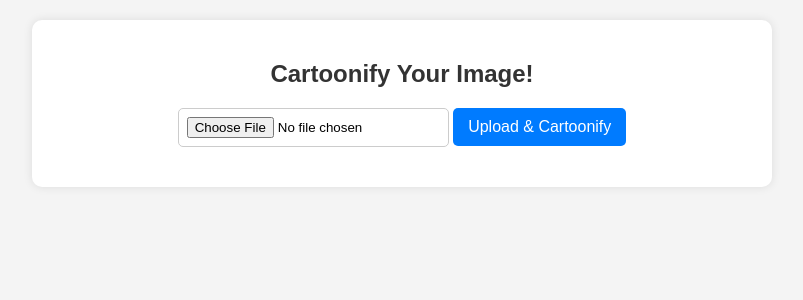
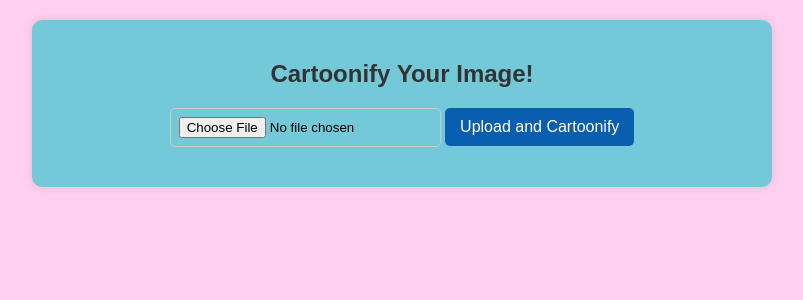
Before and after one commit to Sameeksha-D/cartoonify-, a Flask app: page / in a window 1280 px wide. Shown: the top 300 px of the page, without its empty margins (238-1041 px from the left). Run offline with Flask 3, Linux system fonts and the light colour scheme.

Commit message:
cartoonify project

```diff
--- a/templates/index.html
+++ b/templates/index.html
@@ -8,7 +8,7 @@
         body {
             font-family: Arial, sans-serif;
             text-align: center;
-            background-color: #f4f4f4;
+            background-color:#FFCFEF;
             margin: 0;
             padding: 20px;
         }
@@ -19,6 +19,7 @@
             padding: 20px;
             border-radius: 10px;
             box-shadow: 0 0 10px rgba(0, 0, 0, 0.1);
+            background-color:rgb(115, 201, 216);
         }
         h2, h3 {
             color: #333;
@@ -30,9 +31,10 @@
             padding: 8px;
             border: 1px solid #ccc;
             border-radius: 5px;
+
         }
         button {
-            background-color: #007bff;
+            background-color: #0A5EB0;
             color: white;
             padding: 10px 15px;
             border: none;
@@ -71,14 +73,14 @@
         .download-link {
             text-decoration: none;
             color: white;
-            background-color: #28a745;
+            background-color: #2A3335;
             padding: 10px 15px;
             border-radius: 5px;
             font-size: 18px;
             display: inline-block;
         }
         .download-link:hover {
-            background-color: #218838;
+            background-color:rgb(133, 199, 213);
         }
     </style>
 </head>
@@ -88,12 +90,12 @@
         <div class="upload-section">
             <form action="/" method="post" enctype="multipart/form-data">
                 <input type="file" name="image" required>
-                <button type="submit">Upload & Cartoonify</button>
+                <button type="submit">Upload and Cartoonify</button>
             </form>
         </div>
 
         {% if images %}
-        <h3>Cartoonified Image & Original:</h3>
+        <h3>Cartoonified Image and Original:</h3>
         <div class="image-container">
             {% for img in images %}
             <div class="image-pair">
@@ -101,17 +103,21 @@
                     <h4>Original</h4>
                     <img src="{{ img['original'] }}" alt="Original Image">
                 </div>
-                <div>
+
+            <div>
                     <h4>Cartoonified</h4>
                     <img src="{{ img['cartoon'] }}" alt="Cartoonified Image">
                 </div>
             </div>
+
+            {% if img['original'] and img['cartoon'] %}
+            <div class="download-container">
+                <a class="download-link" href="/download/{{ img['cartoon'] }}">Download Cartoonified Image</a>
+            </div>
+            {% endif %}
             {% endfor %}
         </div>
 
-        <div class="download-container">
-            <a class="download-link" href="/download/{{ images[0]['cartoon'] }}">Download Latest Cartoonified Image</a>
-        </div>
         {% endif %}
     </div>
 </body>
```
